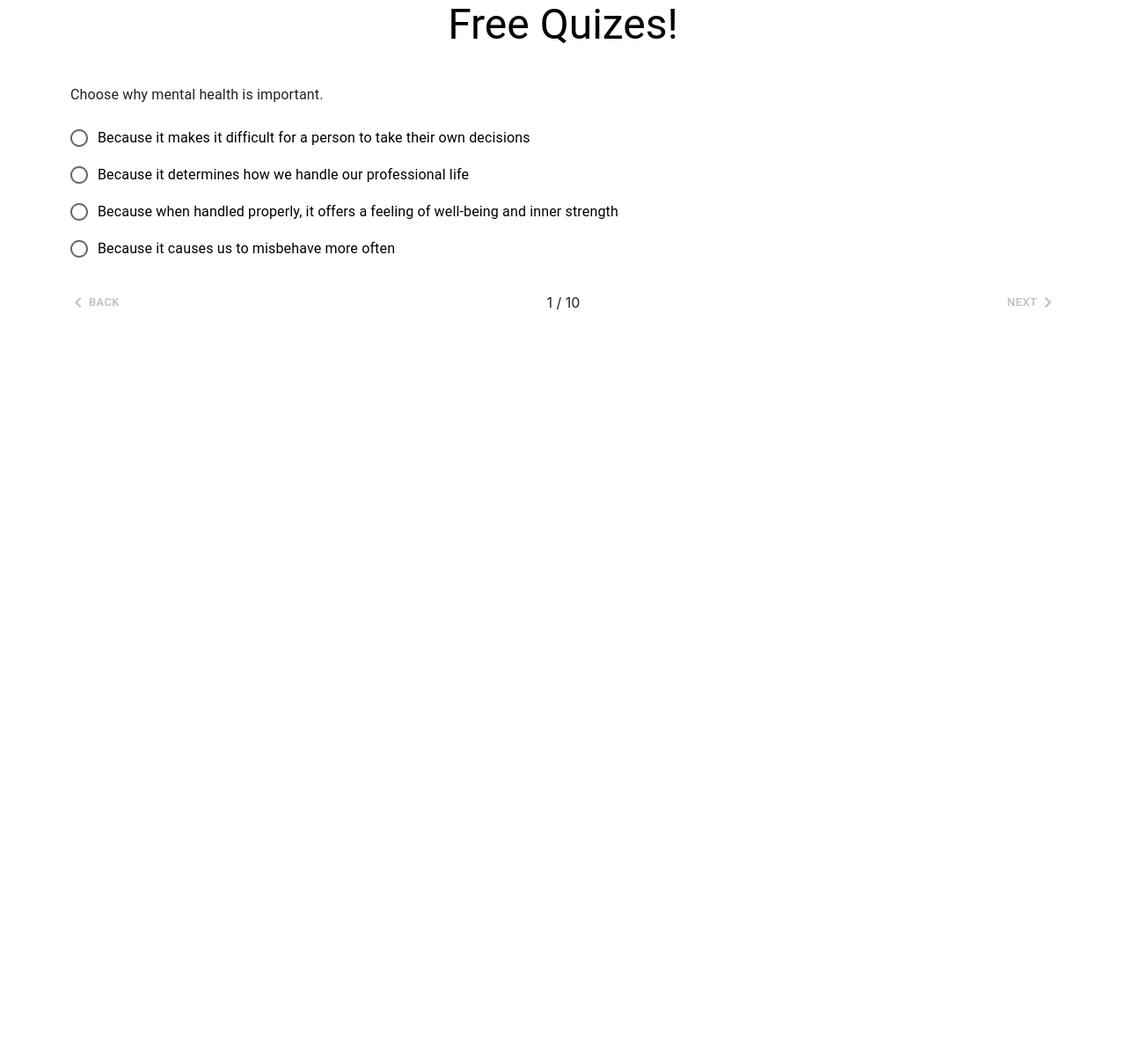
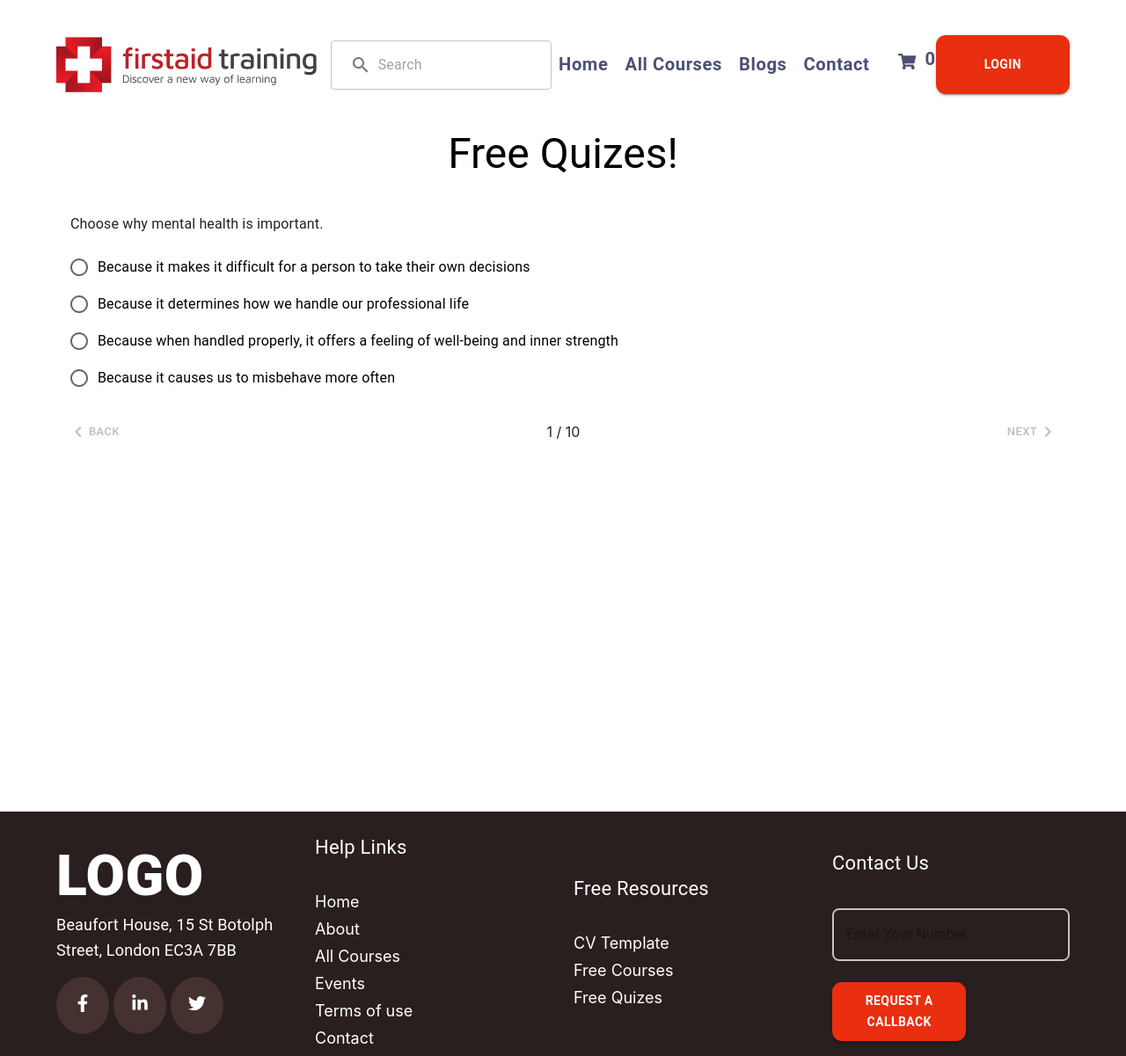
Before and after one commit to tawsifhye/firstaid-learnig-redux, a React (Create React App) app: page /quiz in a window 1280 px wide. Shown: the whole page at 88% size. Before the commit the page ends 800 px from the top, so only its background shows below. Built offline with nearby package versions, Linux system fonts and the light colour scheme.

Commit message:
footer header adde to quiz page

```diff
--- a/src/Components/Quiz/QuizHome.js
+++ b/src/Components/Quiz/QuizHome.js
@@ -5,6 +5,8 @@ import KeyboardArrowRight from '@mui/icons-material/KeyboardArrowRight';
 import { Box } from '@mui/system';
 import React, { useEffect, useState } from 'react';
 import CourseCard from '../Home/CourseCard';
+import Navbar from '../shared/Navbar';
+import Footer from '../shared/Footer';
 
 const QuizHome = () => {
     const [quizes, setQuizes] = useState([]);
@@ -123,7 +125,8 @@ const QuizHome = () => {
     // console.log('selectedAnswer', selectedAnswer);
     return (
         <Box>
-            <Container>
+            <Navbar />
+            <Container sx={{ height: '100vh' }}>
                 <Typography variant='h3' sx={{ textAlign: 'center' }}>Free Quizes!</Typography>
                 <br /> <br />
 
@@ -218,6 +221,7 @@ const QuizHome = () => {
                 }
 
             </Container>
+            <Footer />
         </Box>
     );
 };
```
